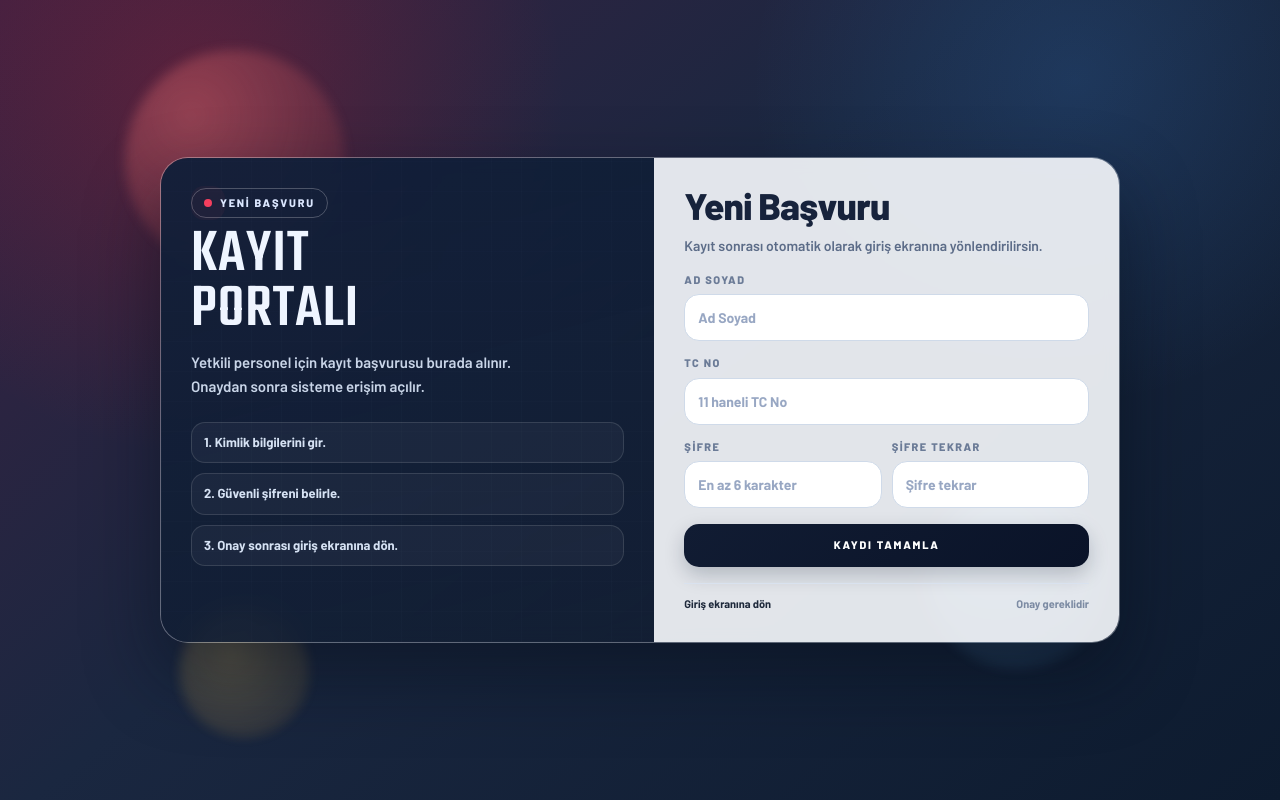
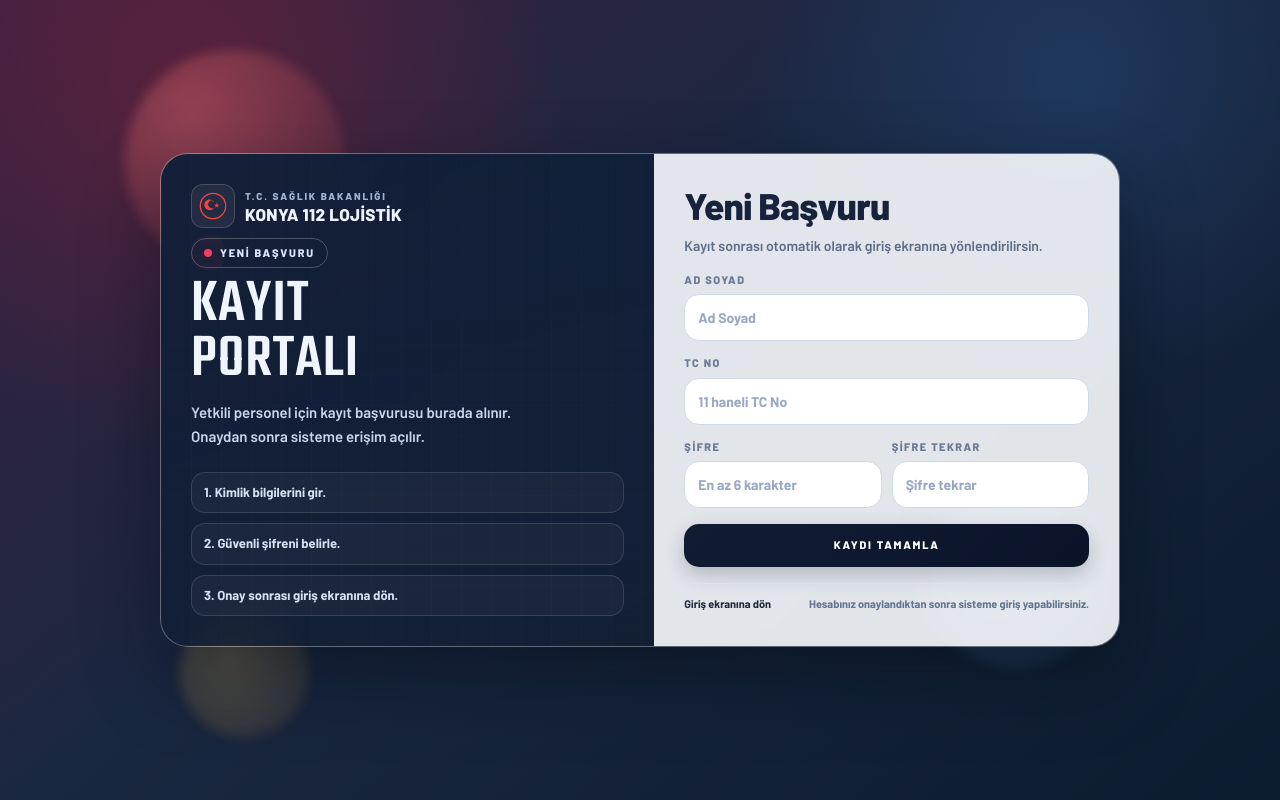
Before and after one commit to Bakiizm3/112-lojistik, a website: page frontend/register.html in a window 1280 px wide. Drawn offline with nearby package versions, Linux system fonts and the light colour scheme.

Commit message:
feat: polish register info panel and add login page animations

```diff
--- a/frontend/register.html
+++ b/frontend/register.html
@@ -124,6 +124,47 @@
         }
 
         .hero > * { position: relative; }
+
+        .official-head {
+            display: flex;
+            align-items: center;
+            gap: 10px;
+            margin-bottom: 10px;
+        }
+
+        .official-logo {
+            width: 44px;
+            height: 44px;
+            border-radius: 12px;
+            display: flex;
+            align-items: center;
+            justify-content: center;
+            background: rgba(255, 255, 255, 0.06);
+            border: 1px solid rgba(255, 255, 255, 0.16);
+        }
+
+        .official-copy {
+            display: flex;
+            flex-direction: column;
+            gap: 2px;
+        }
+
+        .official-kicker {
+            font-size: 10px;
+            font-weight: 800;
+            letter-spacing: 0.18em;
+            text-transform: uppercase;
+            color: #9fb4d3;
+        }
+
+        .official-title {
+            font-size: 17px;
+            line-height: 1;
+            font-weight: 800;
+            color: #edf4ff;
+            text-transform: uppercase;
+            letter-spacing: 0.02em;
+        }
 
         .hero h1 {
             margin: 10px 0 0;
@@ -318,6 +359,12 @@
             color: #7c8ba3;
         }
 
+        .foot-note {
+            text-align: right;
+            color: #60738f;
+            font-weight: 700;
+        }
+
         .foot a {
             color: #1e293b;
             text-decoration: none;
@@ -352,6 +399,20 @@
 
         <section class="card">
             <div class="hero">
+                <div class="official-head">
+                    <div class="official-logo" aria-hidden="true">
+                        <svg viewBox="0 0 64 64" width="28" height="28" fill="none" xmlns="http://www.w3.org/2000/svg">
+                            <circle cx="32" cy="32" r="29" stroke="#ef4444" stroke-width="3"/>
+                            <path d="M30 19C24.9 19 20.8 23.1 20.8 28.2C20.8 33.4 24.9 37.5 30 37.5C31.8 37.5 33.4 37 34.8 36.1C32.6 39.4 28.8 41.6 24.5 41.6C17.7 41.6 12.2 36.1 12.2 29.3C12.2 22.5 17.7 17 24.5 17C28.8 17 32.6 19.2 34.8 22.5C33.4 21.6 31.8 21.1 30 21.1V19Z" fill="#ef4444"/>
+                            <path d="M40.5 23.8L42 28.4L46.7 28.4L42.9 31.2L44.3 35.8L40.5 33L36.8 35.8L38.2 31.2L34.4 28.4L39.1 28.4L40.5 23.8Z" fill="#ef4444"/>
+                        </svg>
+                    </div>
+                    <div class="official-copy">
+                        <div class="official-kicker">T.C. Sağlık Bakanlığı</div>
+                        <div class="official-title">Konya 112 Lojistik</div>
+                    </div>
+                </div>
+
                 <span class="badge"><span class="pulse-dot"></span> Yeni Başvuru</span>
                 <h1>Kayıt<br>Portalı</h1>
                 <p>Yetkili personel için kayıt başvurusu burada alınır. Onaydan sonra sisteme erişim açılır.</p>
@@ -402,7 +463,7 @@
 
                 <div class="foot">
                     <a href="index.html">Giriş ekranına dön</a>
-                    <span>Onay gereklidir</span>
+                    <span class="foot-note">Hesabınız onaylandıktan sonra sisteme giriş yapabilirsiniz.</span>
                 </div>
             </div>
         </section>
```
Also changed, not shown: frontend/index.html (+59 -0 lines).
